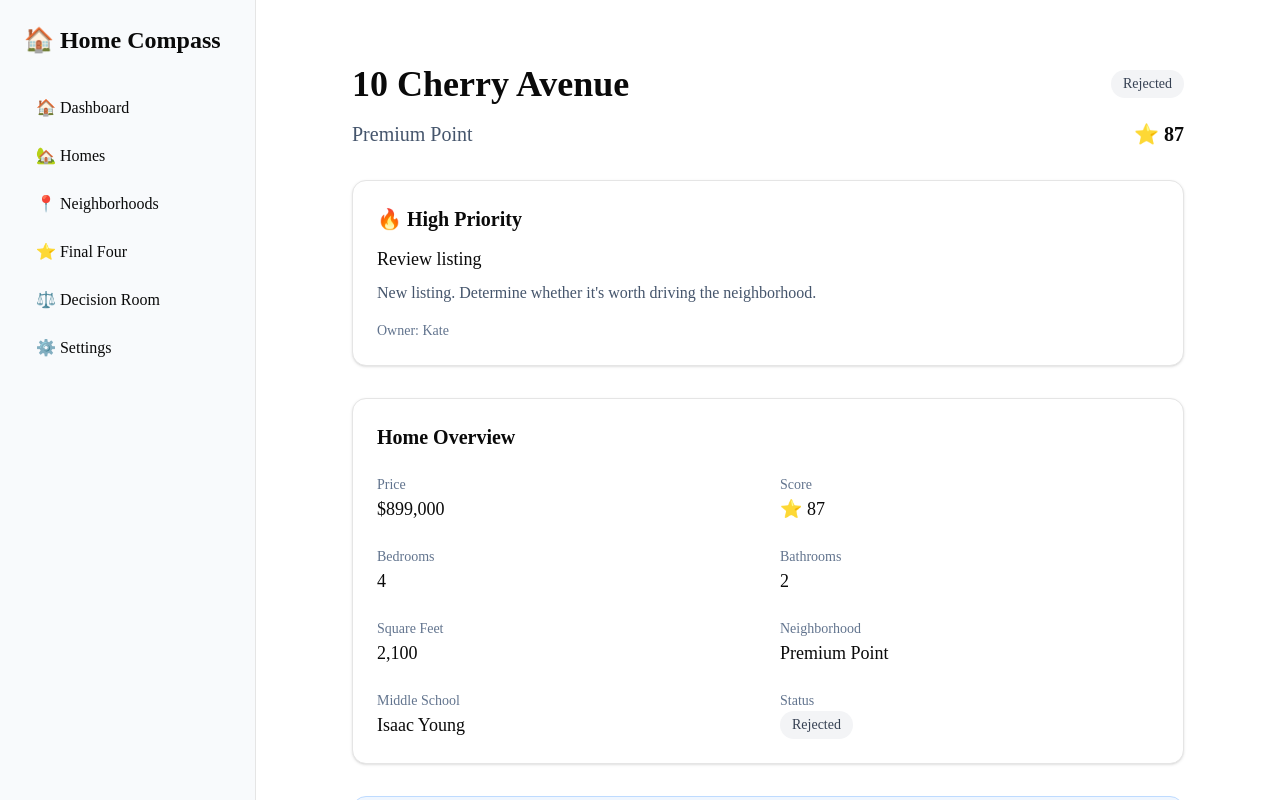
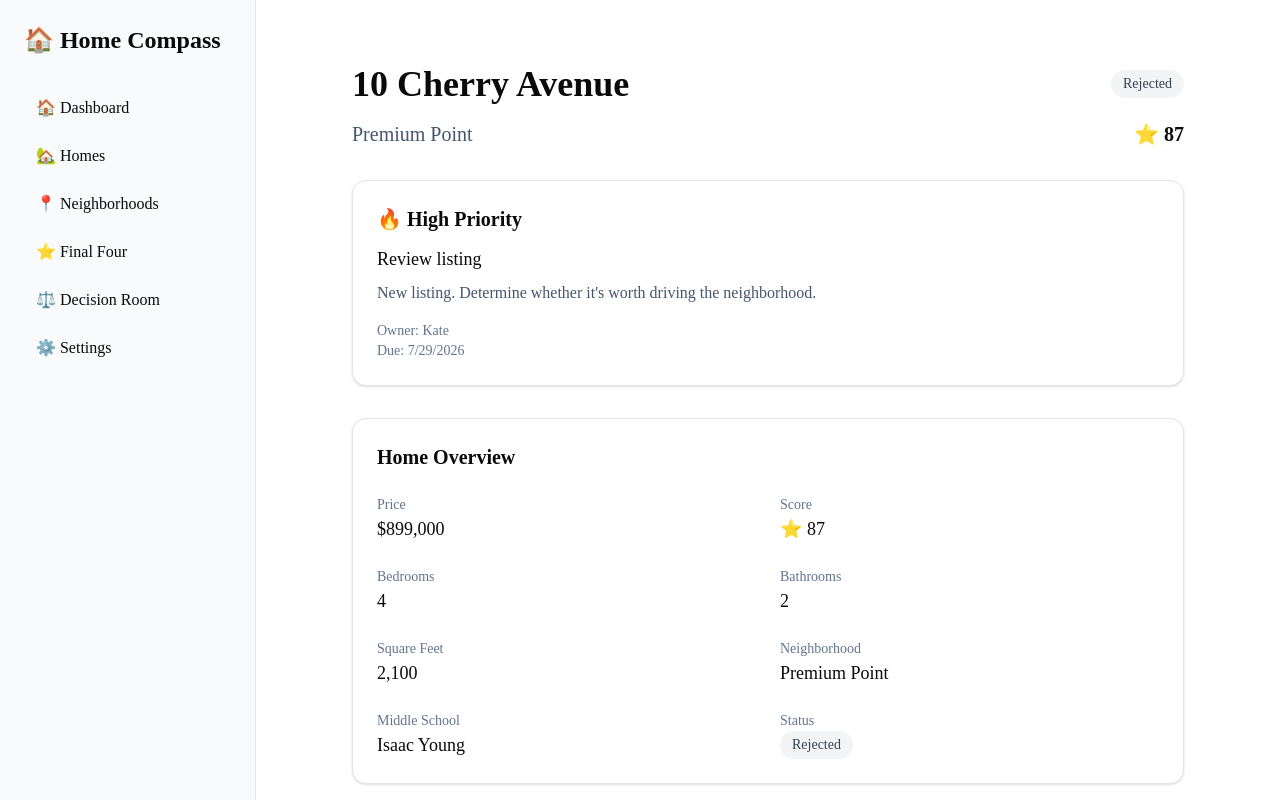
Before and after one commit to katehrd/home-compass, a Next.js app: page /homes/10-cherry in a window 1280 px wide. Shown: the top 800 px of the page. Built offline with nearby package versions, Linux system fonts and the light colour scheme.

Commit message:
fix: correct due dates and remove nextAction

```diff
--- a/data/tasks.ts
+++ b/data/tasks.ts
@@ -10,7 +10,7 @@ export const tasks: Task[] = [
   owner: "Kate",
   priority: "Medium",
   notes: "Reviewed photos and disclosures.",
-  completedDate: new Date("2026-07-10"),
+  completedDate: new Date(2026, 6, 10),
 },
 {
   id: "tour-crawford",
@@ -21,7 +21,7 @@ export const tasks: Task[] = [
   owner: "Dan",
   priority: "High",
   notes: "No upcoming open houses. Need to schedule a private tour.",
-  dueDate: new Date("2026-07-14"),
+  dueDate: new Date(2026, 6, 14),
 },
 {
   id: "drive-broadfield",
@@ -32,7 +32,7 @@ export const tasks: Task[] = [
   owner: "Kate",
   priority: "Medium",
   notes: "Need to drive through the neighborhood to get a feel for the area.",
-  dueDate: new Date("2026-07-20"),
+  dueDate: new Date(2026, 6, 20),
 },
 {
   id: "realtor-wilmot",
@@ -43,7 +43,7 @@ export const tasks: Task[] = [
   owner: "Kate",
   priority: "High",
   notes: "Need to call the assigned realtor to discuss the property.",
-  dueDate: new Date("2026-07-23"),
+  dueDate: new Date(2026, 6, 23),
 },
 {
   id: "review-cherry",
@@ -54,5 +54,6 @@ export const tasks: Task[] = [
   owner: "Kate",
   priority: "High",
   notes: "New listing. Determine whether it's worth driving the neighborhood.",
+  dueDate: new Date(2026, 6, 29),
 }
 ];
--- a/types/property.ts
+++ b/types/property.ts
@@ -30,6 +30,4 @@ export interface Property {
   notes?: string;
 
   zillowUrl?: string;
-
-  nextAction?: string;
 }
```
Also changed, not shown: 1 other file (tests, documents, lock files or other folders).
